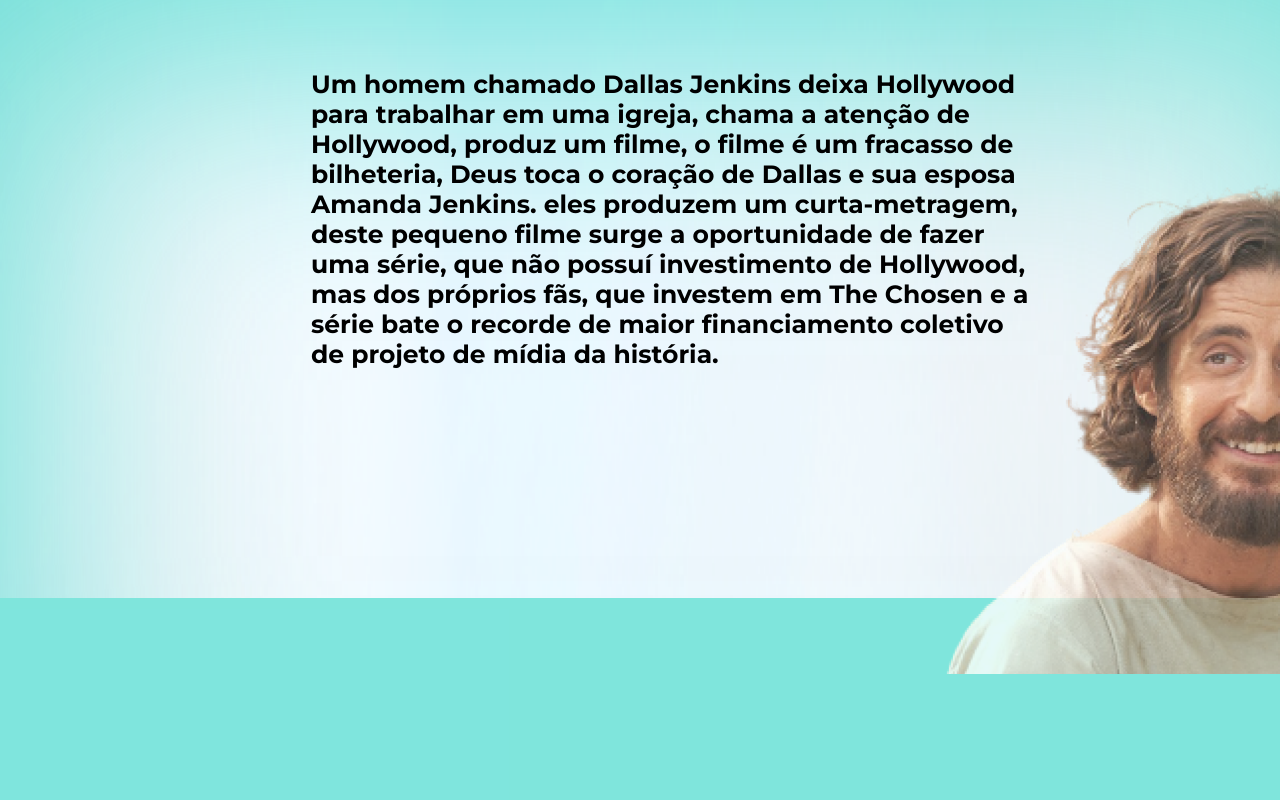
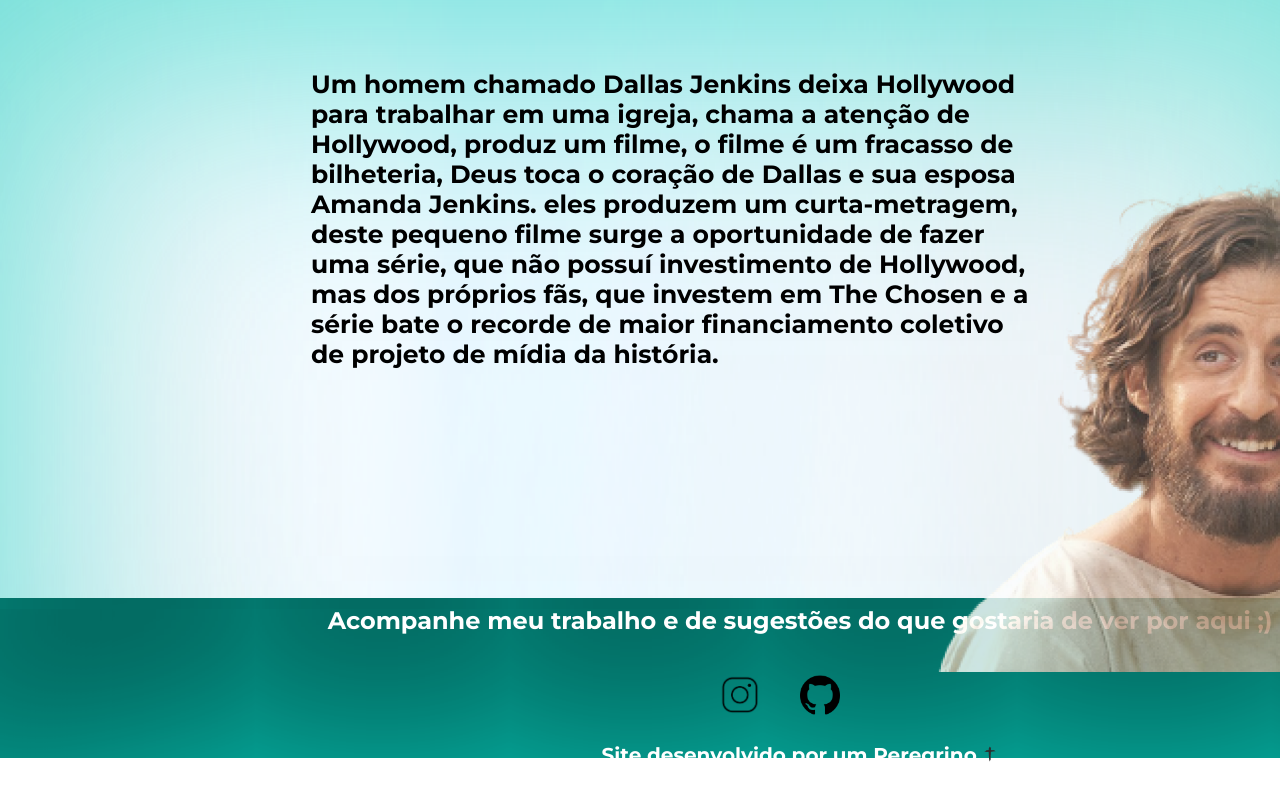
Before and after one commit to oguilhermealves2/Individual, a website: page site/public/index.html in a window 1280 px wide. Shown: the part 3202-4002 px from the top of the page. After the commit the page ends 3969 px from the top, so only its background shows below. Drawn offline with Linux system fonts and the light colour scheme; files whose address does not match are found by name.

Commit message:
arrumando css do site todo

```diff
--- a/site/public/cadastro.html
+++ b/site/public/cadastro.html
@@ -43,17 +43,19 @@
                 </div>
                 <div class="inputs">
                     <div class="input-dobrado">
-                        <div>
-                            <select id="genero">
-                                <option value="m">Masculino</option>
-                                <option value="f">Feminino</option>
-                                <option value="n">Não definido</option>
-                            </select>
-                        </div>
+
                     </div>
                     <div>
                         <input type="text" placeholder="Nome" id="nome_input">
                     </div>
+                    <div>
+                      <select id="genero">
+                        <option value="" disabled selected>Gênero</option>
+                          <option value="m">Masculino</option>
+                          <option value="f">Feminino</option>
+                          <option value="n">Não definido</option>
+                      </select>
+                  </div>
                     <div>
                         <input type="text" placeholder="E-mail" id="email_input">
                     </div>
--- a/site/public/css/index.css
+++ b/site/public/css/index.css
@@ -23,11 +23,10 @@
 
 header {
   display: flex;
-    align-items: center;  /*Alinhou o texto no centro (sentido y) */
+  align-items: center; /*Alinhou o texto no centro (sentido y) */
   justify-content: space-between; /*Separou os elementos */
   padding: 0 30px;
   height: 110px;
-
 }
 
 .logo {
@@ -54,7 +53,6 @@
   font-size: 25px; /*Tamanho da fonte */
 }
 
-
 /*Buttons */
 .navbar-buttons {
   width: 14%;
@@ -69,23 +67,26 @@
   transition: 0.8s;
 }
 
-.one::before,.two::before {
+.one::before,
+.two::before {
   top: 0;
   border-radius: 50% 50% 50% 50%;
 }
 
-.one::before,.two::before {
+.one::before,
+.two::before {
   height: 180%;
 }
 
-.one:hover::before,.two:hover::before {
+.one:hover::before,
+.two:hover::before {
   height: 0;
 }
 
 /*Button "Entrar" */
 .one {
   background-color: transparent;
-    border: 2px solid #06CDBD;
+  border: 2px solid #06cdbd;
   border-radius: 8%; /*Borda */
   height: 40px;
   width: 100px;
@@ -95,11 +96,9 @@
   transition: color 0.7s linear;
 }
 
-
-
 /*Button "Cadastre-se" */
 .two {
-    background-color: #06CDBD;
+  background-color: #06cdbd;
   cursor: pointer;
   border: none;
   border-radius: 8%;
@@ -143,7 +142,7 @@
   position: relative;
 }
 
-  .textocuriosidades h1{
+.textocuriosidades h1 {
   font-weight: 800;
   font-size: 40px;
   color: #ffffff;
@@ -184,10 +183,9 @@
   display: flex;
   justify-content: space-around;
   flex-direction: row; /*Flexiona a pagina na direçao */
-
 }
 
-.texto1{
+.texto1 {
   display: flex;
   width: 100%;
   height: 100%;
@@ -197,7 +195,7 @@
   font-size: 25px;
 }
 
-.textoeimg1 img{
+.textoeimg1 img {
   width: 550px;
   height: 100%;
 }
@@ -210,7 +208,6 @@
   display: flex;
   justify-content: space-around;
   flex-direction: row;
-
 }
 
 .texto2 {
@@ -224,8 +221,6 @@
   margin: 50px;
 }
 
-
-
 /* 3 img e texto */
 
 .textoeimg3 {
@@ -236,7 +231,7 @@
   align-items: flex-start;
 }
 
-    .texto3{
+.texto3 {
   display: flex;
   width: 100%;
   height: 100%;
@@ -247,8 +242,7 @@
   justify-content: space-between;
 }
 
-    .textoeimg3 img{
-
+.textoeimg3 img {
   margin-right: 7vh;
 }
 
@@ -260,8 +254,6 @@
   display: flex;
   justify-content: space-around;
   flex-direction: row;
-
-
 }
 
 .texto4 {
@@ -273,7 +265,6 @@
   font-weight: 800;
   font-size: 25px;
   margin: 50px;
-
 }
 
 /* 5 img e texto */
@@ -298,7 +289,7 @@
   justify-content: space-between;
 }
 
-    .textoeimg5 img{
+.textoeimg5 img {
   margin-top: 2vh;
   width: 300px;
   height: 90%;
@@ -317,7 +308,7 @@
   position: relative;
 }
 
-    .telasobre h1{
+.telasobre h1 {
   font-weight: 800;
   font-size: 50px;
   color: #ffffff;
@@ -340,7 +331,6 @@
 
 .textop {
   width: 90vh;
-
 }
 
 /*Imagem de Jesus preta e branca no canto direito inferior da tela */
@@ -349,14 +339,63 @@
   width: 80vh;
   height: 30vh;
   position: absolute;
-        right: -11vh;
-        top: 37vh;
+  right: -10vh;
+  top: 36.7vh;
   opacity: 0.8;
+}
+
+/*                         Footer                        */
+
+
+.footer {
+  width: 200vh;
+  height: 20vh;
+  background-color: #06cdbc;
+  box-shadow: #000000b0 0px 150px 300px -15px inset;
+}
+
+.footer h2 {
+  color: white;
+  justify-content: center;
+  text-align: center;
+  padding-top: 1vh;
+}
+
+.footer p {
+    color: white;
+    justify-content: center;
+    text-align: center;
+    padding-top: 3vh;
+    font-size: 20px;
+}
+
+.footer p img {
+    width: 1%;
+}
+
+.logos {
+    display: flex;
+    justify-content: center;
+    padding-top: 5vh;
+}
+
+.logos a {
+    width: 10%;
+}
+
+.logo-instagram{
+  width: 25%;
+  margin-left: 50%;
+}
+
+.logo-github {
+  width: 25%;
+  margin-right: 0%;
 }
 
 /*ALERTA DE ERRO DA API */
 
-.alerta_erro{
+.alerta_erro {
   display: flex;
   justify-content: flex-end;
 }
@@ -368,20 +407,12 @@
   width: 230px;
   position: fixed;
   border-radius: 4px;
-    border: #e6005a 3px solid;
+  border: #06cdbcc0 3px solid;
   padding: 10px;
   margin-right: 10%;
 }
 
-  .card_erro #mensagem_erro{
+.card_erro #mensagem_erro {
   font-weight: 500;
   font-size: 20px;
 }
-
-  /*Footer */
-
-  .footer {
-   width: 200vh;
-   height: 30vh;
-   background-color: #06cdbc83;
-  }
--- a/site/public/css/login.css
+++ b/site/public/css/login.css
@@ -163,7 +163,7 @@
   width: 230px;
   position: fixed;
   border-radius: 4px;
-  border: #e6005a 3px solid;
+  border: #06cdbc74 3px solid;
   padding: 10px;
   margin-right: 10%;
 }
--- a/site/public/index.html
+++ b/site/public/index.html
@@ -5,7 +5,7 @@
   <meta charset="UTF-8" />
   <meta http-equiv="X-UA-Compatible" content="IE=edge" />
   <meta name="viewport" content="width=device-width, initial-scale=1.0" />
-  <link rel="stylesheet" href="css/index.css"/>
+  <link rel="stylesheet" href="css/index.css" />
   <link rel="stylesheet" href="pages/cadastro.html">
   <script src="js/functions.js"></script>
 
@@ -162,11 +162,23 @@
   <!--Footer-->
 
   <footer class="footer">
+    <h2>Acompanhe meu trabalho e de sugestões do que gostaria de ver por aqui ;)</h1>
+      <div class="logos">
+        <a href="https://www.instagram.com/_guialves.s/">
+          <img class="logo-instagram" src="assets/logo-instagram2.webp" alt="">
+        </a>
+        <a href="https://github.com/oguilhermealves2">
+          <img class="logo-github" src="assets/logo-github.png" alt="">
+        </a>
+      </div>
+      <p><b>Site desenvolvido por um Peregrino <img src="assets/logo-cruz.png" alt=""></b></p>
+  </footer>
 
-  </footer>
+  <!--Footer-->
 
 
 </body>
+
 </html>
 
 
```
Also changed, not shown: site/public/css/cadastro.css (+22 -5 lines), site/public/assets/logo-cruz.png (added), site/public/assets/logo-github.png (added), site/public/assets/logo-instagram2.webp (added). Lines whose indentation alone changed are shown as unchanged.
